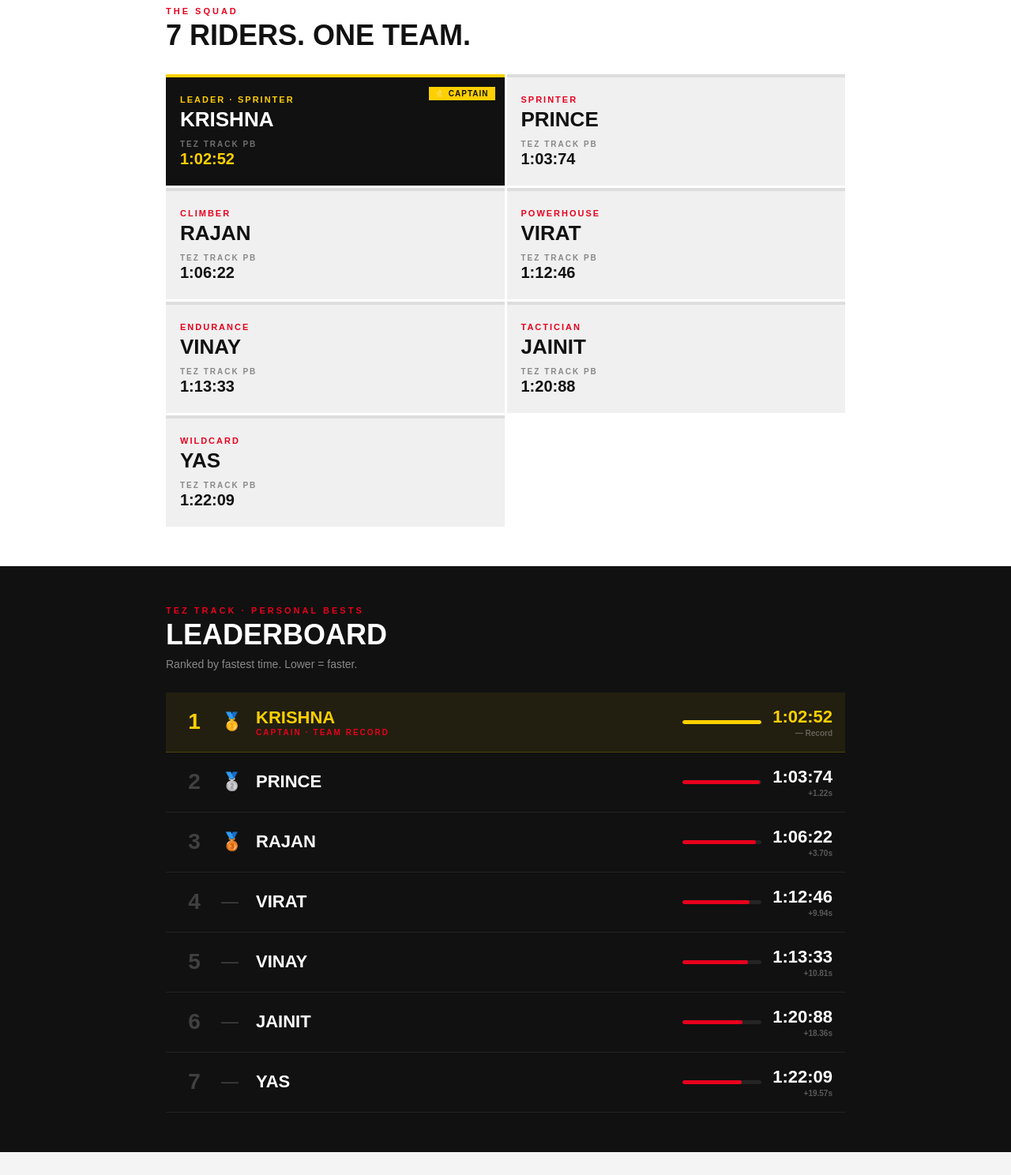
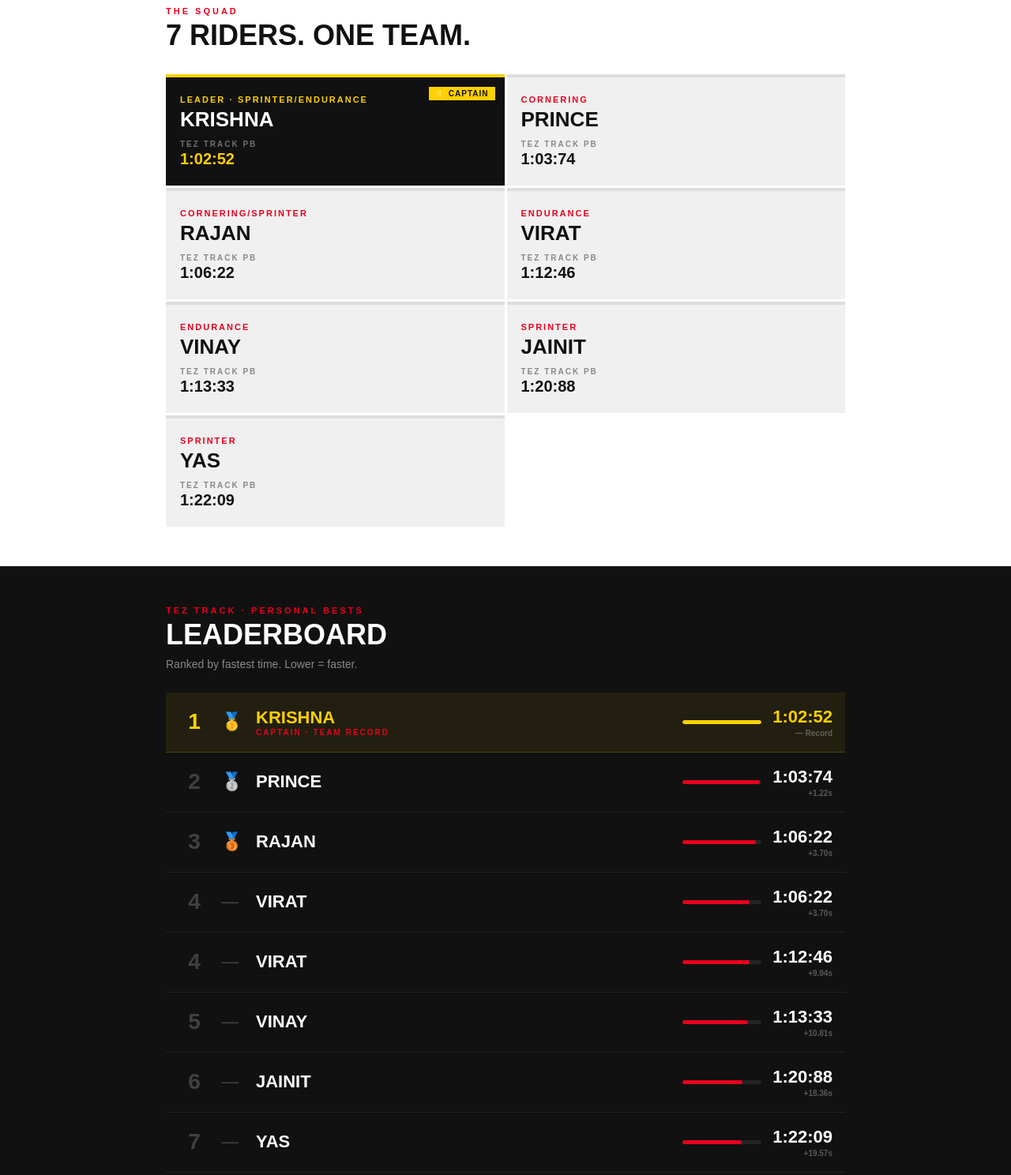
Before and after one commit to krshna17k/Nautanwa-speedemons, a plain HTML site: page index.html in a window 1280 px wide. Shown: the part 1160-2648 px from the top of the page at 79% size. Drawn offline with Linux system fonts and the light colour scheme.

Commit message:
Update index.html

```diff
--- a/index.html
+++ b/index.html
@@ -656,28 +656,28 @@ footer {
 
       <div class="rider-card captain">
         <div class="captain-tag">⭐ Captain</div>
-        <div class="rider-card-rank">Leader · Sprinter</div>
+        <div class="rider-card-rank">Leader · Sprinter/Endurance  </div>
         <div class="rider-card-name">Krishna</div>
         <div class="rider-card-pb-label">Tez Track PB</div>
         <div class="rider-card-pb">1:02:52</div>
       </div>
 
       <div class="rider-card">
-        <div class="rider-card-rank">Sprinter</div>
+        <div class="rider-card-rank">Cornering</div>
         <div class="rider-card-name">Prince</div>
         <div class="rider-card-pb-label">Tez Track PB</div>
         <div class="rider-card-pb">1:03:74</div>
       </div>
 
       <div class="rider-card">
-        <div class="rider-card-rank">Climber</div>
+        <div class="rider-card-rank">Cornering/Sprinter</div>
         <div class="rider-card-name">Rajan</div>
         <div class="rider-card-pb-label">Tez Track PB</div>
         <div class="rider-card-pb">1:06:22</div>
       </div>
 
       <div class="rider-card">
-        <div class="rider-card-rank">Powerhouse</div>
+        <div class="rider-card-rank">Endurance</div>
         <div class="rider-card-name">Virat</div>
         <div class="rider-card-pb-label">Tez Track PB</div>
         <div class="rider-card-pb">1:12:46</div>
@@ -691,14 +691,14 @@ footer {
       </div>
 
       <div class="rider-card">
-        <div class="rider-card-rank">Tactician</div>
+        <div class="rider-card-rank">Sprinter</div>
         <div class="rider-card-name">Jainit</div>
         <div class="rider-card-pb-label">Tez Track PB</div>
         <div class="rider-card-pb">1:20:88</div>
       </div>
 
       <div class="rider-card">
-        <div class="rider-card-rank">Wildcard</div>
+        <div class="rider-card-rank">Sprinter</div>
         <div class="rider-card-name">Yas</div>
         <div class="rider-card-pb-label">Tez Track PB</div>
         <div class="rider-card-pb">1:22:09</div>
@@ -757,8 +757,19 @@ footer {
       <div class="lb-info"><div class="lb-name">Virat</div></div>
       <div class="lb-bar-wrap"><div class="lb-bar" style="width:85%"></div></div>
       <div>
+           <div class="lb-time">1:06:22</div>
+        <div class="lb-diff">+3.70s</div>
+      </div>
+    </div>
+
+    <div class="lb-row">
+      <div class="lb-rank">4</div>
+      <div class="lb-medal" style="opacity:0.2">—</div>
+      <div class="lb-info"><div class="lb-name">Virat</div></div>
+      <div class="lb-bar-wrap"><div class="lb-bar" style="width:85%"></div></div>
+      <div>
         <div class="lb-time">1:12:46</div>
-        <div class="lb-diff">+9.94s</div>
+                <div class="lb-diff">+9.94s</div>
       </div>
     </div>
 
@@ -833,8 +844,8 @@ footer {
 
     <div class="sched-card featured">
       <div class="sched-date">
-        <span class="sched-day">5–6</span>
-        <span class="sched-mon">Mar 2025</span>
+        <span class="sched-day">5</span>
+        <span class="sched-mon">Mar 2026</span>
       </div>
       <div class="sched-body">
         <div class="sched-type">Training Session</div>
@@ -882,7 +893,7 @@ footer {
     <a href="https://www.instagram.com/917k_krshna?igsh=MWQ0eHF2aW9xcDU5cg==" target="_blank">Instagram</a>
     <a href="mailto:ray353453k@gmail.com?subject=Nautanwa Speedemons - Message">Contact</a>
   </div>
-  <div class="footer-copy">© 2025 Nautanwa Speedemons</div>
+  <div class="footer-copy">© 2026 Nautanwa Speedemons</div>
 </footer>
 
 </body>
```
